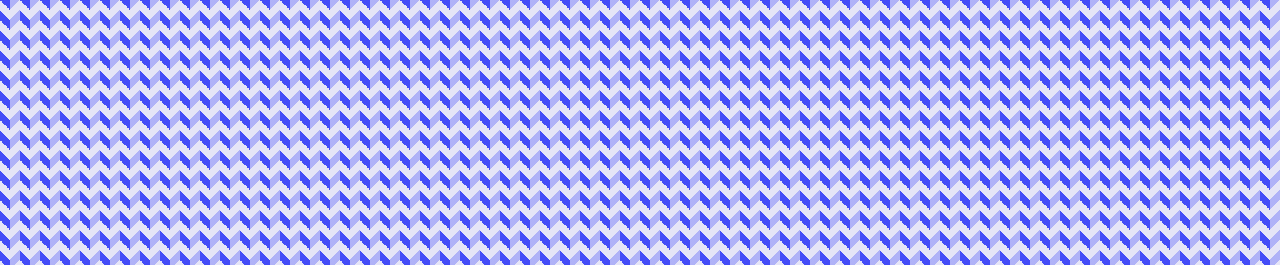
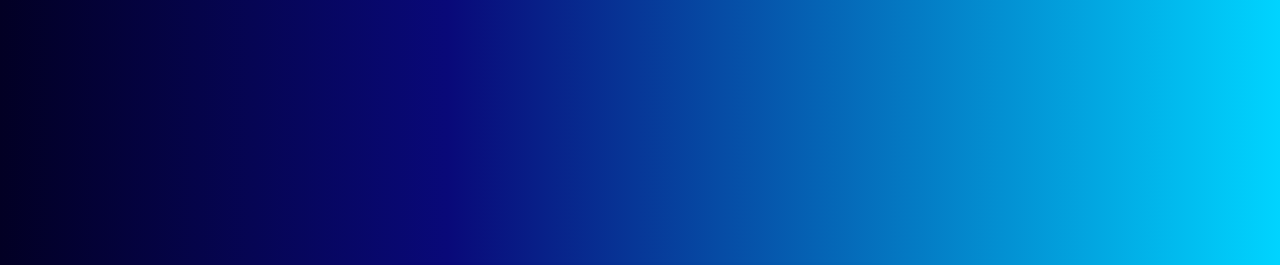
Before and after one commit to ChristianoGonaldo/ChristianoGonaldo.github.io, a plain HTML site: page index.html in a window 1280 px wide. Shown: the top 265 px of the page. Drawn offline with Linux system fonts and the light colour scheme.

Commit message:
Update index.html

```diff
--- a/index.html
+++ b/index.html
@@ -14,10 +14,8 @@
             justify-content: center;
             align-items: center;
             height: 100vh;
-           background-color: #e5e5f7;
-opacity: 0.8;
-background: linear-gradient(135deg, #444cf755 25%, transparent 25%) -10px 0/ 20px 20px, linear-gradient(225deg, #444cf7 25%, transparent 25%) -10px 0/ 20px 20px, linear-gradient(315deg, #444cf755 25%, transparent 25%) 0px 0/ 20px 20px, linear-gradient(45deg, #444cf7 25%, #e5e5f7 25%) 0px 0/ 20px 20px;
-        }
+          background: rgb(2,0,36);
+background: linear-gradient(90deg, rgba(2,0,36,1) 0%, rgba(9,9,121,1) 35%, rgba(0,212,255,1) 100%);}
 
         .container {
             text-align: center;
```
